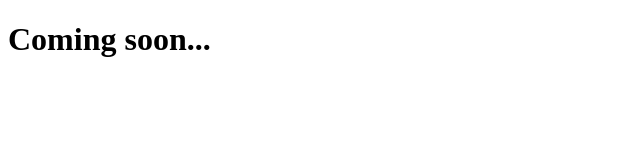
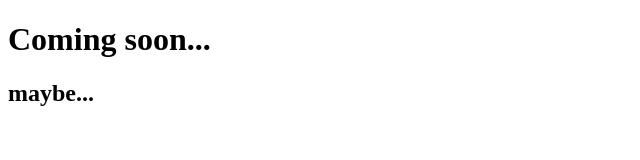
Before and after one commit to MargauxStan/git-101, a plain HTML site: page index.html in a window 1280 px wide. Shown: the whole page, without its empty margins (0-640 px from the left). Drawn offline with Linux system fonts and the light colour scheme.

Commit message:
h2 added

```diff
--- a/index.html
+++ b/index.html
@@ -5,5 +5,6 @@
 </head>
 <body>
     <h1>Coming soon...</h1>
+    <h2>maybe...</h2>
 </body>
 </html>
```
